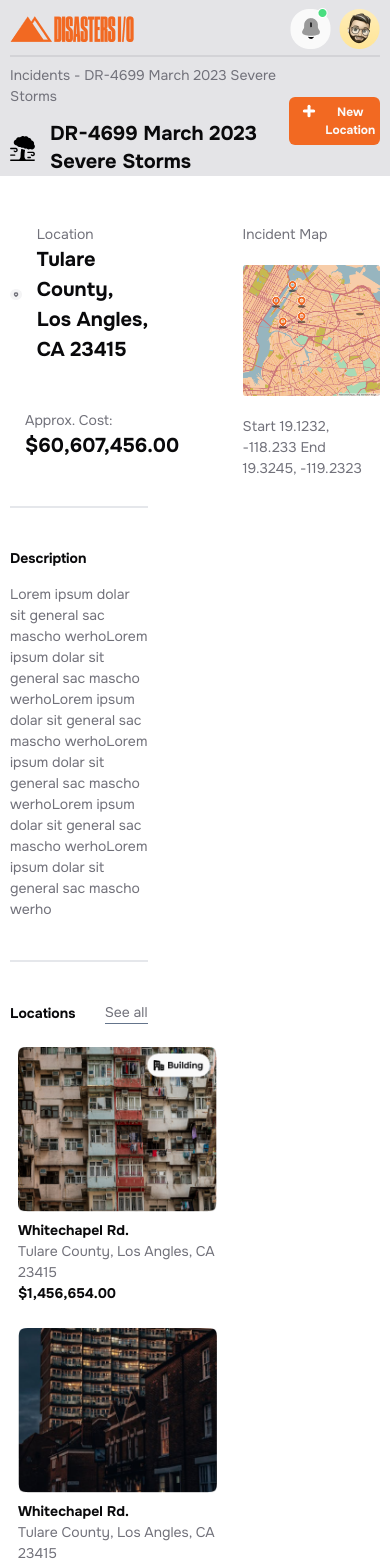
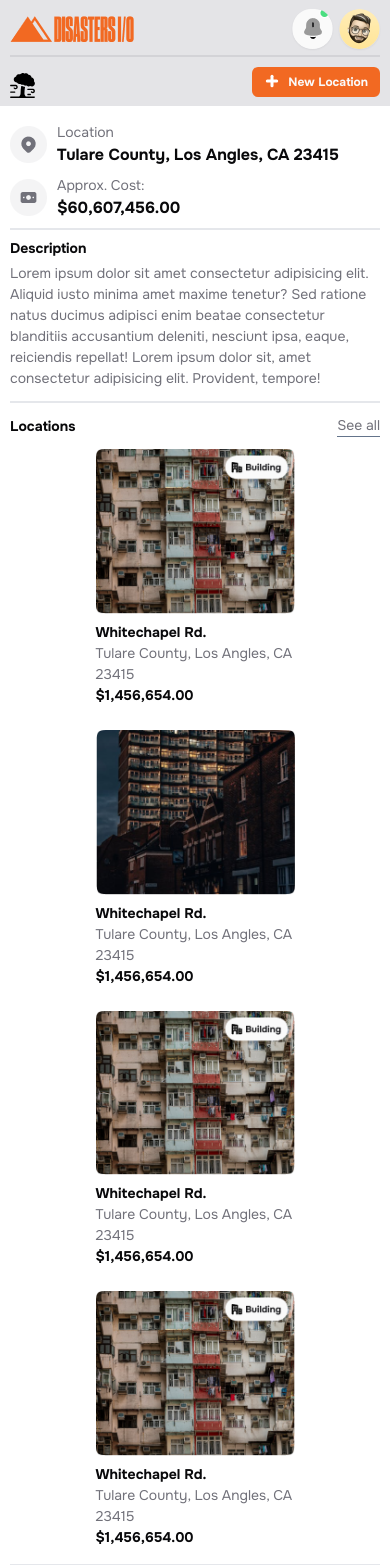
Before and after one commit to saad-mamun/Disaster, a React (Vite) app: page /Locations in a window 390 px wide. Shown: the top 1565 px of the page. Built offline with nearby package versions, Linux system fonts and the light colour scheme.

Commit message:
reponsive done

```diff
--- a/src/Components/Common/Button.jsx
+++ b/src/Components/Common/Button.jsx
@@ -2,7 +2,7 @@ import React from "react";
 import { cn } from "../Dbl";
 export const Button=({className,children})=>{
     return(
-        <button className={cn('cursor-pointer bg-Orange text-[#FAFAFA] text-[12px] font-bold font-Onset py-1.5  md:py-[14px] px-3 md:px-6 gap-[5px] rounded-[6px] ',className)}>
+        <button className={cn('cursor-pointer bg-Orange transition-colors duration-150 delay150 hover:bg-[#c65720] text-[#FAFAFA] text-[12px] font-bold font-Onset py-1.5  md:py-[14px] px-3 md:px-6 gap-[5px] rounded-[6px] ',className)}>
             {children}
         </button>
     )
--- a/src/Components/Common/Navbar.jsx
+++ b/src/Components/Common/Navbar.jsx
@@ -5,13 +5,13 @@ import { User } from "./User";
 import { NavLink } from "react-router-dom";
 export const Navbar=()=>{
     return(
-       <nav className="bg-Bhind">
+       <nav className="bg-Bhind ">
          <Container>
             <div className="flex justify-between items-center  lg:gap-[60px] xl:gap-[120px]">
                 <div>
                   <img src="public/NavImage/Logo_Main.png" alt="Disaster" />
                 </div>
-                <div className="hidden lg:flex items-center justify-center  font-Onset xl:gap-7 list-none lg:gap-4 gap-2 text-Opas cursor-pointer">
+                <div className="hidden lg:flex items-center justify-center  font-Onset xl:gap-7 list-none lg:gap-4 gap-2 text-Opas cursor-pointer ">
                     <li><NavLink to="/" >Dashboard</NavLink></li>
                     <li><NavLink to="/Incidents">Incidents</NavLink></li>
                     <li><NavLink to='/Locations'>Locations</NavLink></li>
--- a/src/Components/Common/User.jsx
+++ b/src/Components/Common/User.jsx
@@ -3,9 +3,9 @@ import React from "react";
 export const User=()=>{
     return(
         <div>
-            <div className="flex justify-center items-center gap-2">
-                <img src="public/NavImage/Notificarion.png" alt="Notification" />
-                <img src="public/NavImage/User.png" alt="User-Image" />
+            <div className="flex justify-center items-center gap-[6px] md:gap-2">
+                <img className="rounded-full shadow-sm hover:shadow-Orange transition-colors duration-200 delay-200" src="public/NavImage/Notificarion.png" alt="Notification" />
+                <img className="rounded-full shadow-sm hover:shadow-Orange transition-colors duration-200 delay-200" src="public/NavImage/User.png" alt="User-Image" />
                 <div className="hidden lg:block">
                     <h1 className="font-semibold font-Onset  text-[#A1A1AA]">Usman Zafar</h1>
                     <p className="text-[#A1A1AA] font-Onset text-[14px]">usmanzafar@gmail.com</p>
--- a/src/Components/Page/DashboardCard.jsx
+++ b/src/Components/Page/DashboardCard.jsx
@@ -32,9 +32,9 @@ export const DashboardCard=()=>{
                  <div className="grid grid-cols-1 md:grid-cols-2 lg:grid-cols-3 xl:grid-cols-4 mt-2 md:mt-4 gap-0 md:gap-6">
                     {
                     DashCards.map(({image,heading,location,price},i) =>(
-                    <div key={i}>
+                    <div key={i} className="shadow-sm hover:shadow-lg transition-all delay-200 delay-200 rounded-lg">
                         <img src={image} alt="Dashboard" />
-                        <div className="space-y-[2px]  md:space-y-2 mt-2 md:mt-4 mb-4 md:mb-5">
+                        <div className="space-y-[2px]  md:space-y-2 mt-2 md:mt-4 mb-4">
                              <h1 className="font-bold font-Opas text-DarkBlack
                                     ">{heading}</h1>
                             <p className="font-Onset text-[#71717A] text-[14px]">{location}</p>
--- a/src/Components/Page/IncidentDash.jsx
+++ b/src/Components/Page/IncidentDash.jsx
@@ -53,9 +53,9 @@ export const IncidentDash=()=>{
                      </div>
                      <div>
                        <form>
-                        <Heading>Describe what happened during the incident?</Heading>
-                        <HTop>Share some information about the incident. The when, where, how. </HTop>
-                         <textarea className="bg-[#F4F4F5] p-3 text-Opas mt-4 shadow-md outline-none hover:shadow-lg border rounded-[10px] hover:border-Orange transition-colors delay-200 duration-200" rows="4" cols='50' placeholder="Type here">
+                        <Heading className='w-[300px] md:w-full'>Describe what happened during the incident?</Heading>
+                        <HTop  className='w-[300px] md:w-full'>Share some information about the incident. The when, where, how. </HTop>
+                         <textarea className="bg-[#F4F4F5] p-3 text-Opas mt-4 shadow-md outline-none hover:shadow-lg border rounded-[10px] hover:border-Orange transition-colors delay-200 duration-200" rows="4" cols='40' placeholder="Type here">
 
                          </textarea>
                        </form>
--- a/src/Components/Page/Incidents.jsx
+++ b/src/Components/Page/Incidents.jsx
@@ -15,7 +15,7 @@ export const Incidents=()=>{
     }
     return(
         <section>
-              <div className="w-full bg-Bhind">
+              <div className=" bg-Bhind">
                   <Container>
                     <div className='flex justify-between items-center'>
                     <div className='space-y-0 md:space-y-[13px]'>
@@ -39,12 +39,12 @@ export const Incidents=()=>{
                  </Container>
                 </div>
             <Container className='flex  justify-center items-center'>
-                 <div className="grid grid-cols-1 md:grid-cols-2 lg:grid-cols-3 xl:grid-cols-4 gap-0 md:gap-6 mt-4">
+                 <div className="grid grid-cols-1 md:grid-cols-2 lg:grid-cols-3 xl:grid-cols-4 gap-3 md:gap-6 mt-4 ">
                     {
                     DashCards.map(({image,heading,location,price},i) =>(
-                    <div key={i}>
+                    <div key={i} className='rounded-lg shadow-sm hover:shadow-lg'>
                         <img src={image} alt="Dashboard" />
-                        <div className="space-y-[2px] md:space-y-2 mt-2 md:mt- mb-4 md:mb-5">
+                        <div className="px-2.5 pt-2 pb-3">
                              <h1 className="font-bold font-Opas text-DarkBlack
                                     ">{heading}</h1>
                             <p className="font-Onset text-[#71717A] text-[14px]">{location}</p>
--- a/src/Components/Page/Locations.jsx
+++ b/src/Components/Page/Locations.jsx
@@ -11,15 +11,16 @@ import { DocumentcardInLocatin } from "../Dbl";
 export const Locations=()=>{
     return(
         <section>
-            <div className="bg-Bhind">
+            <div className="bg-Bhind md:pb-4 pb-2">
+                {/* nav section */}
             <Container>
-                <div className="py-[px]">
+                <div className="">
                     <div className="flex flex-row justify-between items-center">
-                        <div className="space-y-[13px]">
-                        <HTop>Incidents - DR-4699 March 2023 Severe Storms </HTop>
+                        <div className="space-y-2 md:space-y-[13px]">
+                        <HTop className='hidden md:block'>Incidents - DR-4699 March 2023 Severe Storms </HTop>
                         <div className="flex items-center gap-[15px]">
-                            <img className="" src="public/Location/tree.svg" alt="Locations" />
-                            <Heading>DR-4699 March 2023 Severe Storms</Heading>
+                            <img src="public/Location/tree.svg" alt="Locations" />
+                            <Heading className='hidden md:block'>DR-4699 March 2023 Severe Storms</Heading>
                           </div>
                         </div>
                         <div className="flex gap-[13px]">
@@ -41,49 +42,49 @@ export const Locations=()=>{
             </div>
             {/* card section of Locations*/}
             <Container>
-                <div className="grid grid-cols-2 gap-[95px] mt-10">
+                <div className="grid grid-cols-1 lg:grid-cols-2 gap-3 sm:gap-6 md:gap-10 lg:gap-[95px] mt-2 lg:mt-8">
                     {/* Left column */}
                 <div>
-                    <div  className="space-y-[45px]">
-                         <div className="flex items-center gap-[15px]">
+                    <div  className="space-y-2 md:space-y-[25px] lg:space-y-[45px]">
+                         <div className="flex items-center gap-[10px] md:gap-[15px]">
                             <div>
                                 <img src="public/Location/blackLocation.png" alt="" />
                             </div>
                             <div>
                                 <HTop>Location</HTop>
-                                <Heading className='text-[20px]'>Tulare County,  Los Angles, CA 23415</Heading>
+                                <Heading className='text-[16px] md:text-[20px]'>Tulare County,  Los Angles, CA 23415</Heading>
                             </div>
                          </div>
 
-                         <div className="flex items-center gap-[15px]">
+                         <div className="flex items-center gap-[10px] md:gap-[15px]">
                             <div>
                                 <img src="public/Location/Camere.png" alt="" />
                             </div>
                             <div>
                                 <HTop>Approx. Cost:</HTop>
-                                <Heading className='text-[20px]'>$60,607,456.00</Heading>
+                                <Heading className='text-[16px] md:text-[20px]'>$60,607,456.00</Heading>
                             </div>
                          </div>
                           <div className="bg-[#E4E4E7] w-full border"></div>
                     </div>
                     {/* Description */}
-                    <div className="mt-10">
-                        <div className="space-y-[15px]">
+                    <div className="mt-2 md:mt-5 lg:mt-10">
+                        <div className="space-y-1 md:space-y-[10px] lg:space-y-[15px]">
                         <HTop className='text-DarkBlack font-bold'>Description</HTop>
-                        <HTop>Lorem ipsum dolar sit general sac mascho werhoLorem ipsum dolar sit general sac mascho werhoLorem ipsum dolar sit general sac mascho werhoLorem ipsum dolar sit general sac mascho werhoLorem ipsum dolar sit general sac mascho werhoLorem ipsum dolar sit general sac mascho werho</HTop>
+                        <HTop>Lorem ipsum dolor sit amet consectetur adipisicing elit. Aliquid iusto minima amet maxime tenetur? Sed ratione natus ducimus adipisci enim beatae consectetur blanditiis accusantium deleniti, nesciunt ipsa, eaque, reiciendis repellat! Lorem ipsum dolor sit, amet consectetur adipisicing elit. Provident, tempore!</HTop>
                         </div>
-                        <div className="bg-[#E4E4E7] w-full border mt-10"></div>
+                        <div className="bg-[#E4E4E7] w-full border mt-3 md:mt-6 lg:mt-10"></div>
                     </div>
                     {/* location card */}
-                    <div className="mt-10">
-                        <div className="flex justify-between items-center mb-[15px]">
+                    <div className="mt-3 md:mt-6 lg:mt-10">
+                        <div className="flex justify-between items-center mb-1 md:mb-[10px] lg:mb-[15px]">
                         <HTop className='font-bold text-DarkBlack'>Locations</HTop>
                         <HTop className='border-b border-b-slate-500'>See all</HTop>
                         </div>
-                        <div className="grid grid-cols-1 lg:grid-cols-2 justify-items-centercd cd w-full">
+                        <div className="grid grid-cols-1 md:grid-cols-2 justify-items-center w-full">
                             {
                                 LocationCards.map(({image,title,desc,price},i)=>(
-                                    <div key={i} className=" p-2 w-[215px]">
+                                    <div key={i} className=" p-2 w-[215px] hover:shadow-lg rounded-lg">
                                         <img src={image} alt="Location" />
                                         <div className="py-2">
                                             <HTop className='text-DarkBlack font-bold'>{title}</HTop>
@@ -94,7 +95,7 @@ export const Locations=()=>{
                                 ))
                             }
                         </div>
-                        <div className="bg-[#E4E4E7] w-full border mt-8 mb-10"></div>
+                        <div className="bg-[#E4E4E7] w-full border md:mt-4 lg:mt-8 mb-2 md:mb-5 lg:mb-10"></div>
                     </div>
                     {/* Active section */}
                     <div >
@@ -105,7 +106,7 @@ export const Locations=()=>{
                         <div className="space-y-2.5">
                         {
                             LocationActive.map(({image,title,desc,price},i)=>(
-                                <div key={i} className="w-full bg-[#F4F4F5] flex gap-2.5 py-[15px] px-2.5 rounded-[10px]" >
+                                <div key={i} className="w-full bg-[#F4F4F5] flex gap-2.5 py-[15px] px-2.5 rounded-[10px] hover:shadow-md" >
                                     <div>
                                         <img className="size-[78px]" src={image} alt="Location" />
                                     </div>
@@ -118,18 +119,18 @@ export const Locations=()=>{
                             ))
                         }
                         </div>
-                        <div className="bg-[#E4E4E7] w-full border mt-10"></div>
+                        <div className="bg-[#E4E4E7] w-full border mt-3 md:mt-6 lg:mt-10"></div>
                     </div>
                     {/* Document section */}
                     <div >
-                        <div className="flex items-center justify-between mt-10 pb-2">
+                        <div className="flex items-center justify-between mt-2 md:mt-5 lg:mt-10 pb-2">
                             <h1 className="font-bold text-DarkBlack">Documents</h1>
                             <HTop className='text-DarkBlack border-b border-slate-500'>See all</HTop>
                         </div>
                         <div className="space-y-2.5">
                         {
                             DocumentcardInLocatin.map(({image,title,desc,price},i)=>(
-                                <div key={i} className="w-full bg-[#F4F4F5] flex gap-2.5 py-[15px] px-2.5 rounded-[10px]" >
+                                <div key={i} className="w-full bg-[#F4F4F5] flex gap-2.5 py-[15px] px-2.5 rounded-[10px] hover:shadow-md" >
                                     <div>
                                         <img className="size-[78px]" src={image} alt="Location" />
                                     </div>
@@ -142,12 +143,12 @@ export const Locations=()=>{
                             ))
                         }
                         </div>
-                        <div className="bg-[#E4E4E7] w-full border mt-10"></div>
+                        <div className="bg-[#E4E4E7] w-full border mt-3 md:mt-6 lg:mt-10"></div>
                     </div>
                  </div>
 
                     {/* Right column */}
-                    <div className="space-y-5">
+                    <div className="space-y-2 lg:space-y-5 mb-3">
                         <HTop>Incident Map</HTop>
                         <img src="public/Location/Locatinimage2.png" alt="" />
                         <HTop>Start 19.1232, -118.233     End 19.3245, -119.2323</HTop>
--- a/src/Components/Page/NewIncident.jsx
+++ b/src/Components/Page/NewIncident.jsx
@@ -33,7 +33,7 @@ export const NewIncident=()=>{
                     <div className="space-x-[15px]">
 
                         <Button className='bg-white border border-[#D4D4D8] '>
-                            <button onClick={()=> BacktoSterted()} className="text-DarkBlack">Back</button>
+                            <button onClick={()=> BacktoSterted()} className="text-DarkBlack hover:shadow-Orange">Back</button>
                         </Button>
                         <Button>
                             <button onClick={()=> GotoInsidentDash()} >Next Step</button>
--- a/src/Components/Page/Started.jsx
+++ b/src/Components/Page/Started.jsx
@@ -14,15 +14,15 @@ export const Started=()=>{
     return(
        <section>
         <Container>
-            <div className="flex flex-col items-center justify-center mt-3 md:mt-20">
-                <Heading className='text-[14px] md:text-[32px]'>Let’s get started
+            <div className="flex flex-col items-center justify-center mt-2 md:mt-20">
+                <Heading className='text-[20px] md:text-[32px]'>Let’s get started
                 </Heading>
-                <HTop className='text-base md:w-[468px] leading-[26px] mt-2'>Lorem ipsum dolar sit general sac mascho werhoLorem ipsum dolar sit general sac mascho werhoLorem ipsum dolar sit gene</HTop>
+                <HTop className='text-[14px] md:text-base md:w-[468px] md:leading-[26px] md:mt-2'>Lorem ipsum dolar sit general sac mascho werhoLorem ipsum dolar sit general sac mascho werhoLorem ipsum dolar sit gene</HTop>
                 <img className="my-[20px] md:my-[33px] md:max-w-[601px]" src="src/assets/Progresbar.svg" alt="Get Started" />
                 <div className="flex flex-col md:flex-row  justify-center items-center gap-y-3 md:gap-y-0 gap-[25px] lg:gap-[55px]">
                     {
                         StartedCard.map(({image,Headline,des},i)=>(
-                            <div key={i} className="w-[235px] h-[269px] bg-[#F4F4F5] rounded-[10px] py-[25px] px-[20px] ">
+                            <div key={i} className="md:w-[235px] h-[269px] bg-[#F4F4F5] rounded-[10px] py-[25px] px-[20px] shadow-sm hover:shadow-md">
                                 <img src={image} alt="Disaster" />
                                 <div className="pt-[50px] space-y-[22px]">
                                     <h1 className="text-[20p] font-bold font-Onset leading-[29px]">{Headline}</h1>
--- a/src/index.css
+++ b/src/index.css
@@ -11,7 +11,16 @@
 .active{
     color: #09090B;
     font-weight: bold;
+    border-bottom: 2px solid #09090B;
 }
+li:hover{
+    color: #09090B;
+    font-weight: bold;
+
+
+}
+
+
 
 .hovereffect{
     color: #09090B;
```
